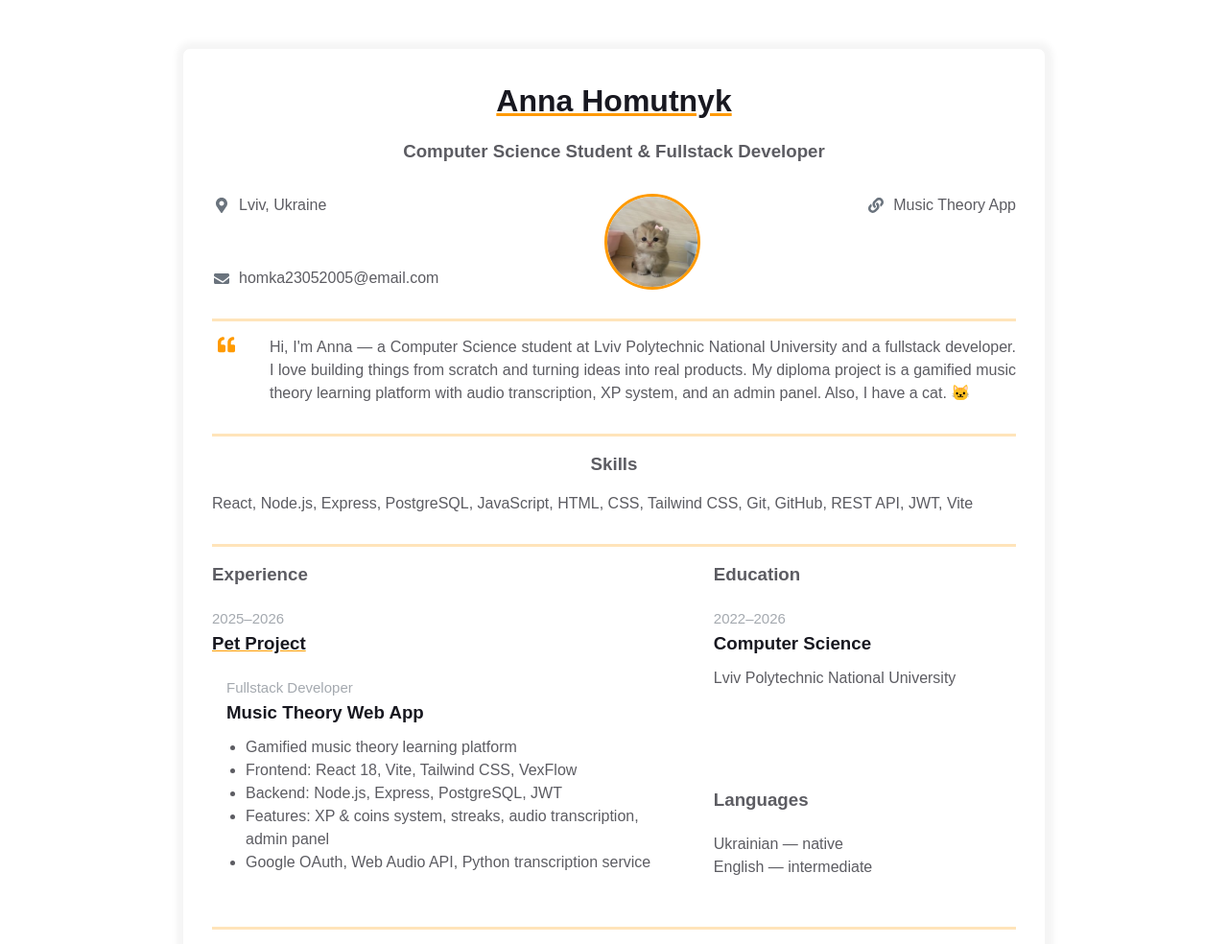
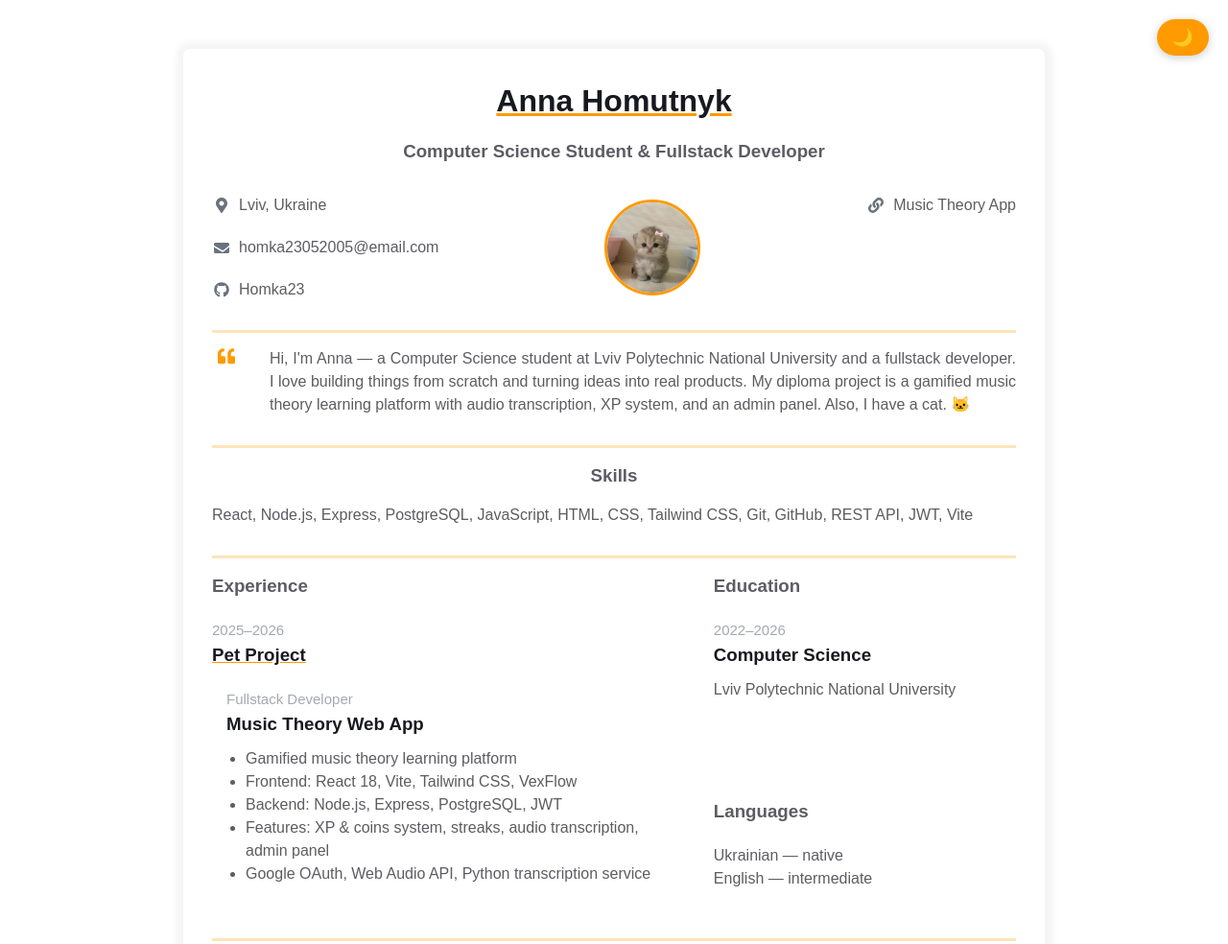
Before and after one commit to Homka23/homepage, a plain HTML site: page index.html in a window 1280 px wide. Shown: the whole page at 96% size. Drawn offline with Linux system fonts and the light colour scheme.

Commit message:
Save index.html changes

```diff
--- a/index.html
+++ b/index.html
@@ -3,16 +3,18 @@
   <head>
     <meta charset="UTF-8" />
     <meta name="viewport" content="width=device-width, initial-scale=1" />
-    <title>Résumé</title>
+    <title>Résumé — Anna Homutnyk</title>
     <link rel="stylesheet" href="styles.css" />
   </head>
   <body>
+    <button class="theme-toggle" id="themeToggle">🌙</button>
+
     <main>
       <div class="resume">
 
-        <div class="container">
+        <div class="container fade-in">
           <div class="resume__block">
-            <h1 class="contact-info__header">Anna Homutnyk</h1>
+            <h1 class="contact-info__header" id="typed-name"></h1>
             <h3 class="contact-info__sub-header">Computer Science Student & Fullstack Developer</h3>
 
             <div class="contact_info_container fh">
@@ -32,6 +34,14 @@
                     </svg>
                   </div>
                   <span>homka23052005@email.com</span>
+                </a>
+                <a href="https://github.com/Homka23" class="contact-info__item">
+                  <div class="contact-info__item-icon-wrapper">
+                    <svg class="contact-info__item-icon" xmlns="http://www.w3.org/2000/svg" viewBox="0 0 496 512">
+                      <path d="M165.9 397.4c0 2-2.3 3.6-5.2 3.6-3.3.3-5.6-1.3-5.6-3.6 0-2 2.3-3.6 5.2-3.6 3-.3 5.6 1.3 5.6 3.6zm-31.1-4.5c-.7 2 1.3 4.3 4.3 4.9 2.6 1 5.6 0 6.2-2s-1.3-4.3-4.3-5.2c-2.6-.7-5.5.3-6.2 2.3zm44.2-1.7c-2.9.7-4.9 2.6-4.6 4.9.3 2 2.9 3.3 5.9 2.6 2.9-.7 4.9-2.6 4.6-4.6-.3-1.9-3-3.2-5.9-2.9zM244.8 8C106.1 8 0 113.3 0 252c0 110.9 69.8 205.8 169.5 239.2 12.8 2.3 17.3-5.6 17.3-12.1 0-6.2-.3-40.4-.3-61.4 0 0-70 15-84.7-29.8 0 0-11.4-29.1-27.8-36.6 0 0-22.9-15.7 1.6-15.4 0 0 24.9 2 38.6 25.8 21.9 38.6 58.6 27.5 72.9 20.9 2.3-16 8.8-27.1 16-33.7-55.9-6.2-112.3-14.3-112.3-110.5 0-27.5 7.6-41.3 23.6-58.9-2.6-6.5-11.1-33.3 2.6-67.9 20.9-6.5 69 27 69 27 20-5.6 41.5-8.5 62.8-8.5s42.8 2.9 62.8 8.5c0 0 48.1-33.6 69-27 13.7 34.7 5.2 61.4 2.6 67.9 16 17.7 25.8 31.5 25.8 58.9 0 96.5-58.9 104.2-114.8 110.5 9.2 7.9 17 22.9 17 46.4 0 33.7-.3 75.4-.3 83.6 0 6.5 4.6 14.4 17.3 12.1C428.2 457.8 496 362.9 496 252 496 113.3 389.5 8 244.8 8z"></path>
+                    </svg>
+                  </div>
+                  <span>Homka23</span>
                 </a>
               </div>
 
@@ -53,7 +63,7 @@
           </div>
         </div>
 
-        <div class="container">
+        <div class="container fade-in">
           <div class="resume__block">
             <div class="intro">
               <div class="intro__icon-wrapper">
@@ -66,7 +76,7 @@
           </div>
         </div>
 
-        <div class="container">
+        <div class="container fade-in">
           <div class="resume__block">
             <div class="skills">
               <h3 class="skills__header">Skills</h3>
@@ -75,10 +85,9 @@
           </div>
         </div>
 
-        <div class="container">
+        <div class="container fade-in">
           <div class="resume__block">
             <div class="main-info fh">
-
               <div class="experiences">
                 <h3 class="experiences__header">Experience</h3>
                 <div class="experiences__company">
@@ -115,12 +124,44 @@
                   <p class="additional-info__languages-item">English — intermediate</p>
                 </div>
               </div>
-
             </div>
           </div>
         </div>
 
       </div>
     </main>
+
+    <script>
+      // Dark mode toggle
+      const toggle = document.getElementById('themeToggle');
+      toggle.addEventListener('click', () => {
+        document.body.classList.toggle('dark');
+        toggle.textContent = document.body.classList.contains('dark') ? '☀️' : '🌙';
+      });
+
+      // Typing effect
+      const name = 'Anna Homutnyk';
+      const el = document.getElementById('typed-name');
+      let i = 0;
+      function type() {
+        if (i < name.length) {
+          el.textContent += name[i];
+          i++;
+          setTimeout(type, 80);
+        }
+      }
+      type();
+
+      // Scroll fade-in
+      const observer = new IntersectionObserver((entries) => {
+        entries.forEach(entry => {
+          if (entry.isIntersecting) {
+            entry.target.classList.add('visible');
+          }
+        });
+      }, { threshold: 0.1 });
+
+      document.querySelectorAll('.fade-in').forEach(el => observer.observe(el));
+    </script>
   </body>
 </html>
```
